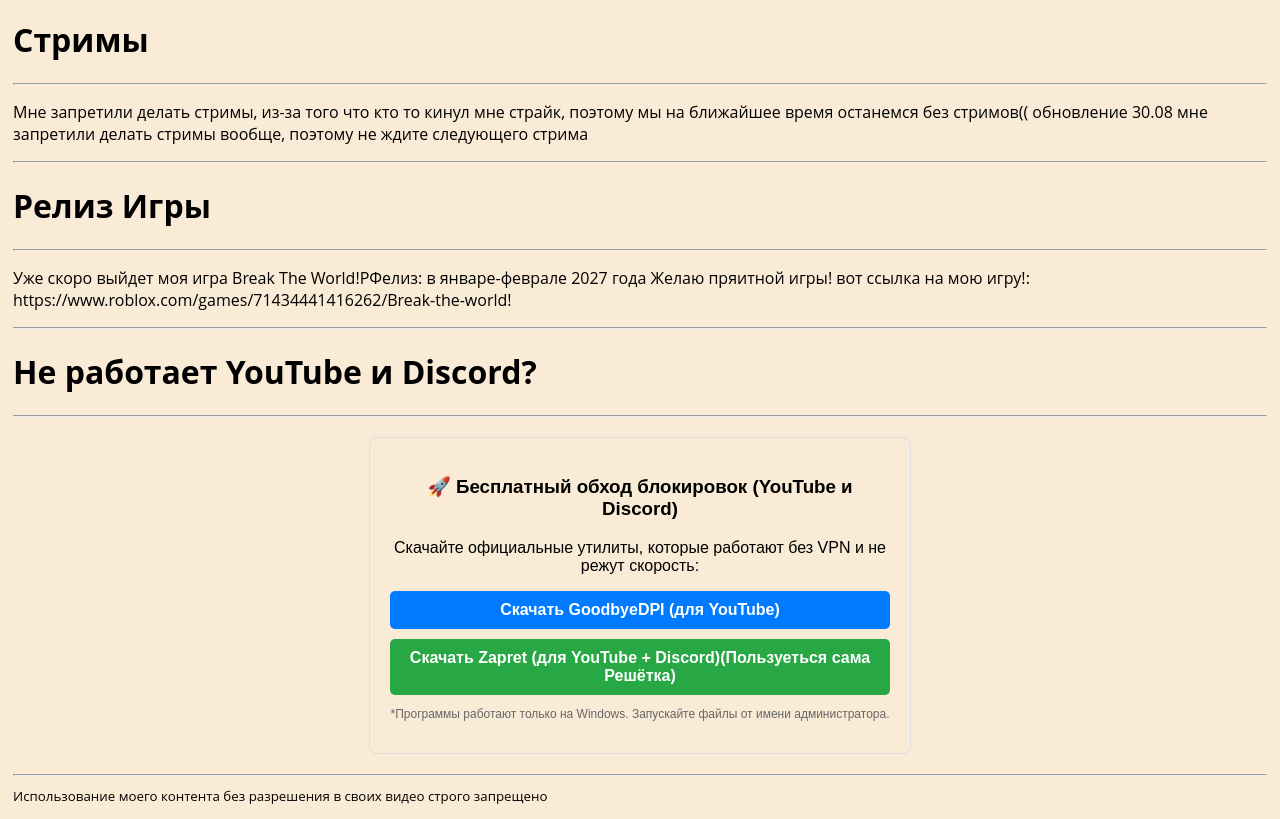
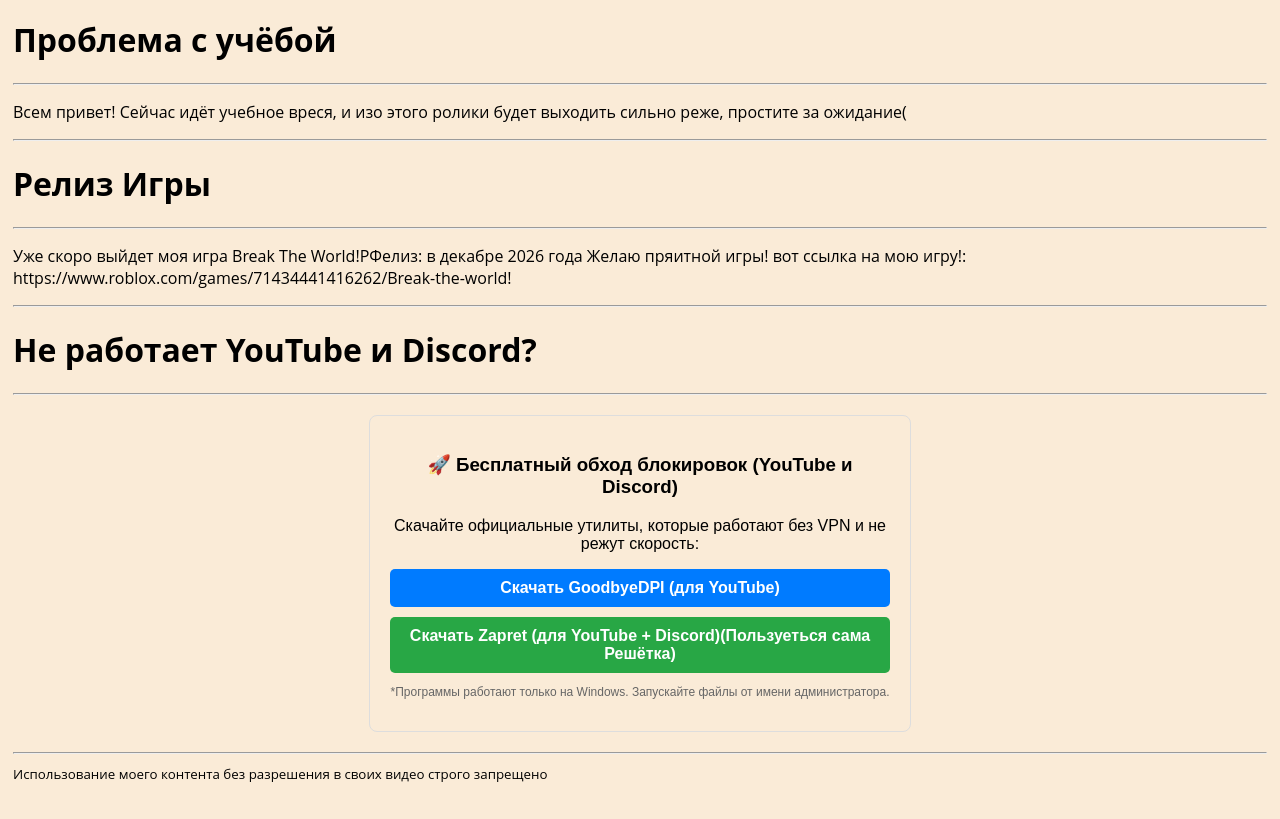
Before and after one commit to stepanekbsnz-lang/Lattice-News, a plain HTML site: page news/new1/index.html in a window 1280 px wide. Shown: the part 116-935 px from the top of the page. After the commit the page ends 913 px from the top, so only its background shows below. Drawn offline with Linux system fonts and the light colour scheme.

Commit message:
Update index.html

```diff
--- a/news/new1/index.html
+++ b/news/new1/index.html
@@ -11,14 +11,13 @@
             <img src="../../resources/images/logo.png" width="100px" alt="">
             <h1>Lattice</h1>
         </div></a>
-        <h1>Стримы</h1>
+        <h1>Проблема с учёбой</h1>
         <hr>
-        <p>Мне запретили делать стримы, из-за того что кто то кинул мне страйк, поэтому мы на ближайшее время останемся без стримов((
-        обновление 30.08 мне запретили делать стримы вообще, поэтому не ждите следующего стрима</p>
+        <p>Всем привет! Сейчас идёт учебное вреся, и изо этого ролики будет выходить сильно реже, простите за ожидание(</p>
         <hr>
          <h1>Релиз Игры</h1>
         <hr>
-        <p>Уже скоро выйдет моя игра Break The World!РФелиз: в январе-феврале 2027 года Желаю пряитной игры!
+        <p>Уже скоро выйдет моя игра Break The World!РФелиз: в декабре 2026 года Желаю пряитной игры!
             вот ссылка на мою игру!: https://www.roblox.com/games/71434441416262/Break-the-world!</p>
         <hr>
          <h1>Не работает YouTube и Discord?</h1>
```
